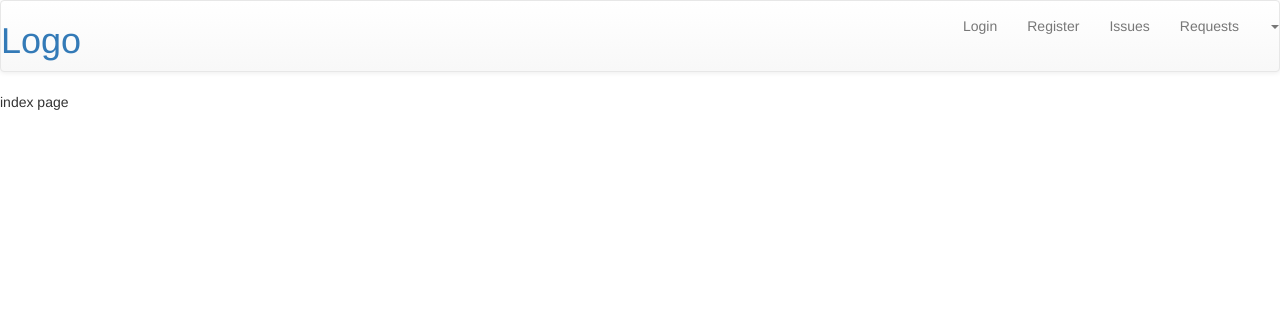
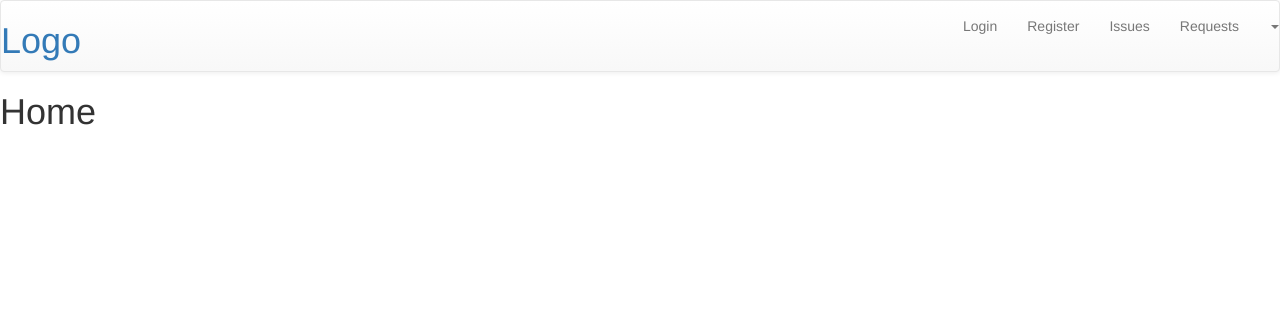
Before and after one commit to itoulou/unicorn-attractor, a Django app: page / in a window 1280 px wide. Shown: the top 332 px of the page. Run offline with Django 3.2, Linux system fonts and the light colour scheme; some libraries are stand-ins or nearby versions.

Commit message:
created a homepage/index page

```diff
--- a/authentication/templates/index.html
+++ b/authentication/templates/index.html
@@ -1,5 +1,12 @@
 {% extends 'base.html' %}
 {% block title %}Homepage{% endblock %}
 {% block content %}
-index page
+<h1>Home</h1>
+{% if messages %}
+<div>
+    {% for message in messages %}
+    {{ message }}
+    {% endfor %}
+</div>
+{% endif %}
 {% endblock %}
```
